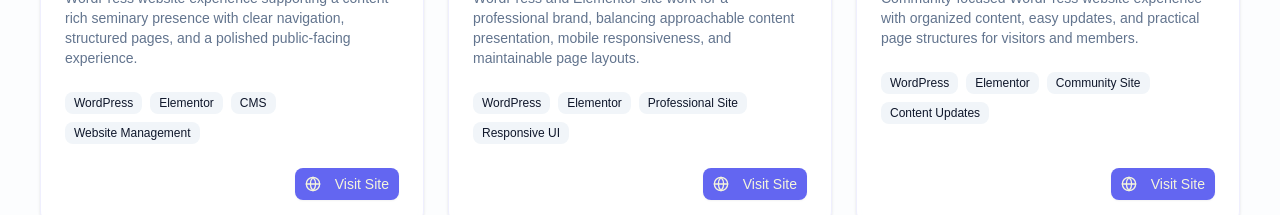
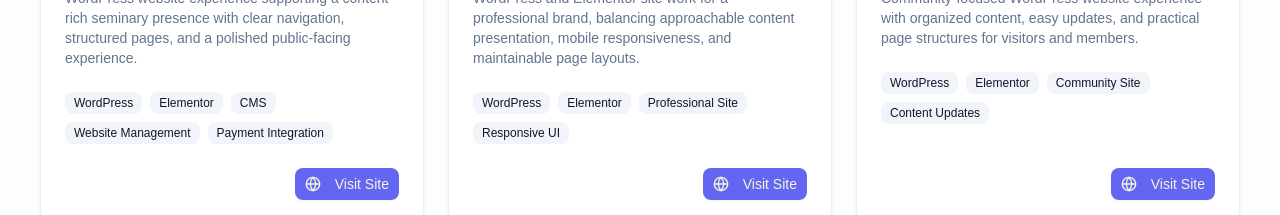
Before and after one commit to abelxo19/porifolio-site, a Next.js app: page / in a window 1280 px wide. Shown: the part 2280-2495 px from the top of the page. Built offline with nearby package versions, Linux system fonts and the light colour scheme; no server answers.

Commit message:
feat: add badge skills in one of projects

```diff
--- a/components/project.tsx
+++ b/components/project.tsx
@@ -13,7 +13,7 @@ const projects = [
     description:
       "WordPress website experience supporting a content-rich seminary presence with clear navigation, structured pages, and a polished public-facing experience.",
     image: "/Tisa.png",
-    tags: ["WordPress", "Elementor", "CMS", "Website Management"],
+    tags: ["WordPress", "Elementor", "CMS", "Website Management", "Payment Integration"],
     primaryLink: "https://islamicseminary.us",
     primaryLabel: "Visit Site",
   },
```
